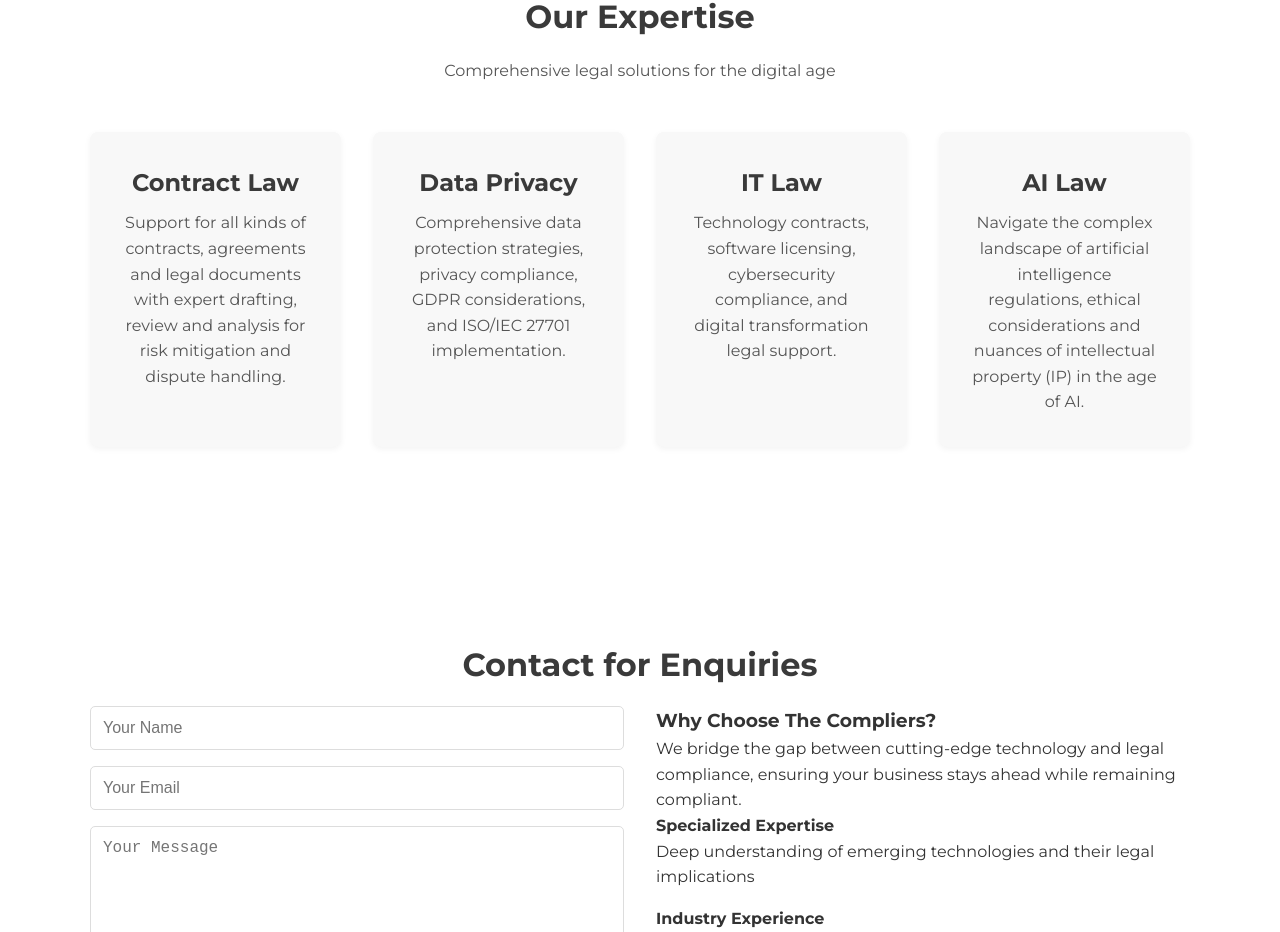
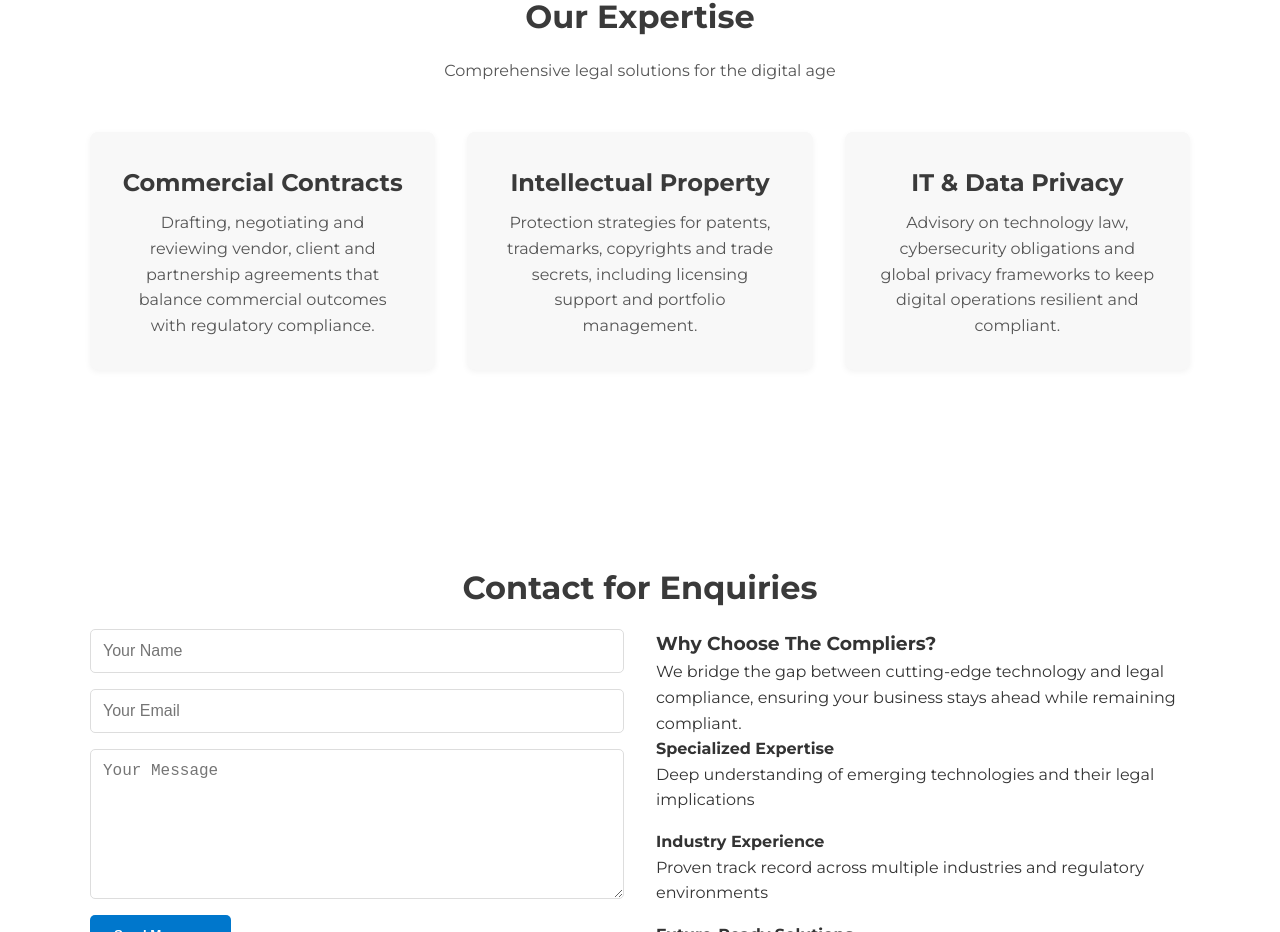
Before and after one commit to unforgettablekartik/compliers, a Next.js app: page / in a window 1280 px wide. Shown: the part 1292-2224 px from the top of the page. Built offline with nearby package versions, Linux system fonts and the light colour scheme.

Commit message:
Refine services grid offerings

```diff
--- a/pages/index.tsx
+++ b/pages/index.tsx
@@ -84,29 +84,23 @@ export default function Home() {
           <h2>Our Expertise</h2>
           <p className="services-description">Comprehensive legal solutions for the digital age</p>
           <div className="services-grid">
-            {/* Contract Law block */}
+            {/* Commercial Contracts block */}
             <div className="service">
-              <i className="fa-solid fa-file-contract service-icon" aria-hidden="true"></i>
-              <h3>Contract Law</h3>
-              <p>Support for all kinds of contracts, agreements and legal documents with expert drafting, review and analysis for risk mitigation and dispute handling.</p>
+              <i className="fa-solid fa-file-signature service-icon" aria-hidden="true"></i>
+              <h3>Commercial Contracts</h3>
+              <p>Drafting, negotiating and reviewing vendor, client and partnership agreements that balance commercial outcomes with regulatory compliance.</p>
             </div>
-            {/* Data Privacy block */}
+            {/* Intellectual Property block */}
             <div className="service">
-              <i className="fa-solid fa-lock service-icon" aria-hidden="true"></i>
-              <h3>Data Privacy</h3>
-              <p>Comprehensive data protection strategies, privacy compliance, GDPR considerations, and ISO/IEC 27701 implementation.</p>
+              <i className="fa-solid fa-lightbulb service-icon" aria-hidden="true"></i>
+              <h3>Intellectual Property</h3>
+              <p>Protection strategies for patents, trademarks, copyrights and trade secrets, including licensing support and portfolio management.</p>
             </div>
-            {/* IT Law block */}
+            {/* IT &amp; Data Privacy block */}
             <div className="service">
-              <i className="fa-solid fa-laptop-code service-icon" aria-hidden="true"></i>
-              <h3>IT Law</h3>
-              <p>Technology contracts, software licensing, cybersecurity compliance, and digital transformation legal support.</p>
-            </div>
-            {/* AI Law block */}
-            <div className="service">
-              <i className="fa-solid fa-robot service-icon" aria-hidden="true"></i>
-              <h3>AI Law</h3>
-              <p>Navigate the complex landscape of artificial intelligence regulations, ethical considerations and nuances of intellectual property (IP) in the age of AI.</p>
+              <i className="fa-solid fa-shield-halved service-icon" aria-hidden="true"></i>
+              <h3>IT &amp; Data Privacy</h3>
+              <p>Advisory on technology law, cybersecurity obligations and global privacy frameworks to keep digital operations resilient and compliant.</p>
             </div>
           </div>
         </div>
```
